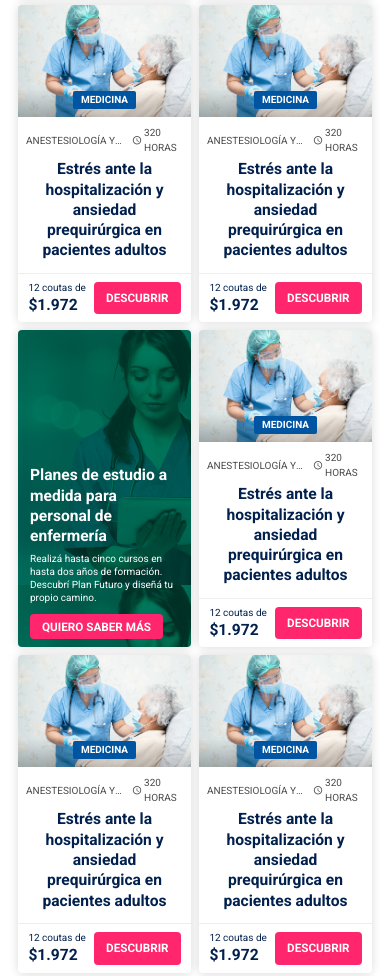
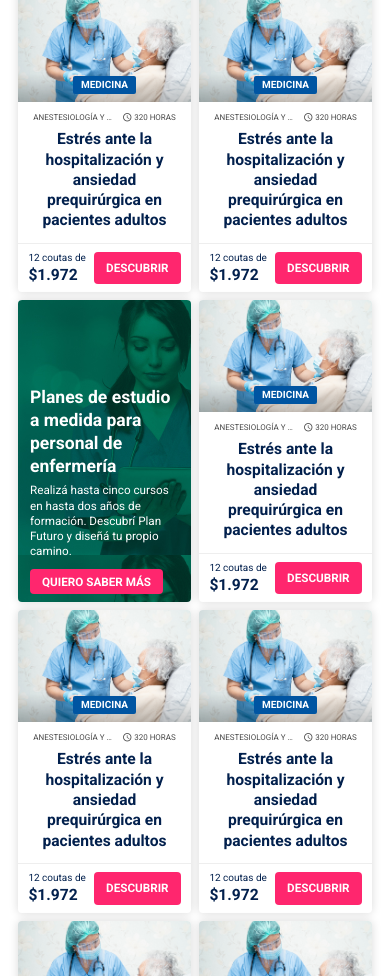
Before and after one commit to OCEANO-MEDICINA/Oceano-medicina-11-21, a plain HTML site: page tienda.html in a window 390 px wide. Shown: the part 716-1692 px from the top of the page. Drawn offline with nearby package versions, Linux system fonts and the light colour scheme.

Commit message:
detalles-cardshop

```diff
--- a/scss/tienda.scss
+++ b/scss/tienda.scss
@@ -193,7 +193,7 @@
                     }
                     &-info {
                         &-sup {
-                            font-size: clamp(0.5rem, 3vw, 0.625rem);
+                            font-size: clamp(0.5rem, 2vw, 0.625rem);
 
                             .area {
                                 max-width: 18ch;
@@ -234,7 +234,7 @@
                             padding: 0.5rem 0.75rem;
 
                             &-title {
-                                font-size: clamp(0.875rem, 4vw, 1.25rem);
+                                font-size: clamp(0.875rem, 4.5vw, 1.25rem);
                                 font-weight: 700;
                                 line-height: 1.3em;
                                 flex-grow: unset;
@@ -243,7 +243,7 @@
                                 margin-bottom: 6px;
                             }
                             &-bajada {
-                                font-size: clamp(0.625rem, 2vw, 0.875rem);
+                                font-size: clamp(0.625rem, 3vw, 0.875rem);
                                 line-height: 1.3em;
                                 color: #fff;
                                 margin-bottom: 10px;
```
Also changed, not shown: css/tienda.css, 1 other file.
